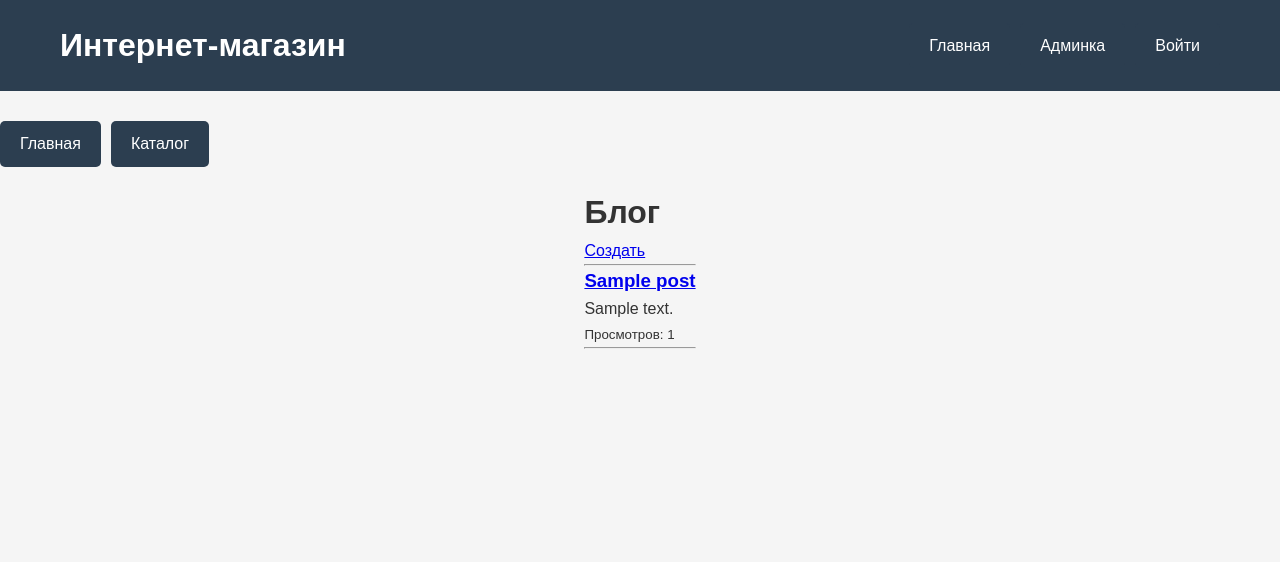
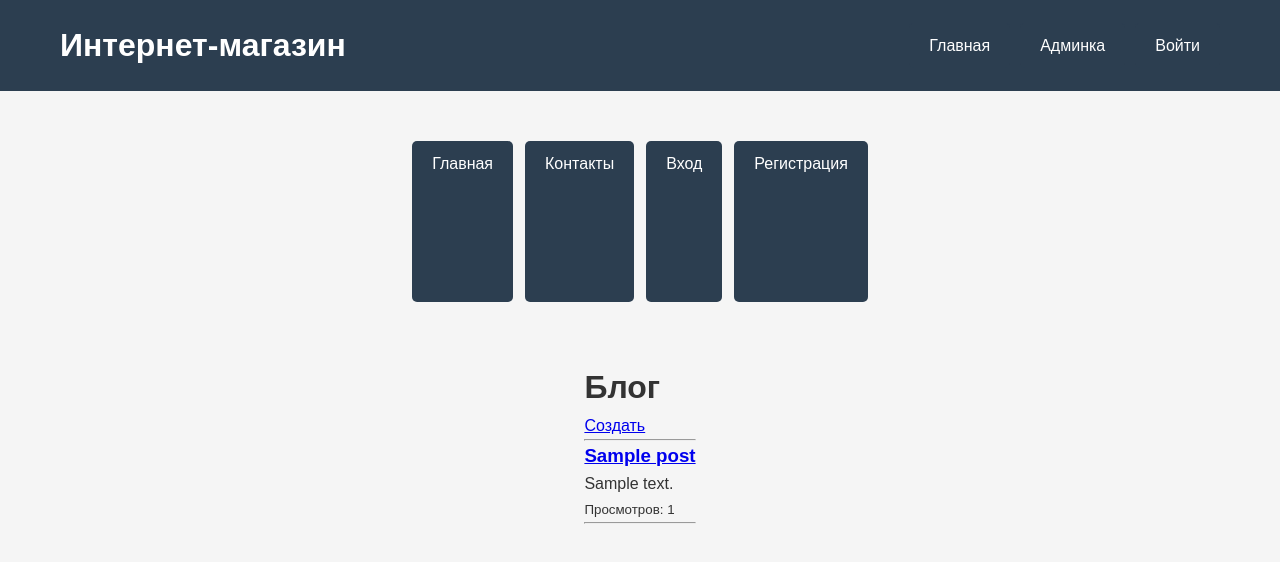
Before and after one commit to Urffin-Juss/homework_22, a Django app: template blog/templates/blog/post_list.html in a window 1280 px wide. Shown: the top 562 px of the page. Run offline with Django 5.2, Linux system fonts and the light colour scheme; the template is opened without the code that fills it: most values are stand-ins (such as "Sample title", 1, 10 or a date in 2020).

Commit message:
make losk

```diff
--- a/catalog/templates/catalog/includes/_menu.html
+++ b/catalog/templates/catalog/includes/_menu.html
@@ -1,4 +1,14 @@
-<nav class="mb-4">
-  <a href="{% url 'catalog:home' %}" class="btn btn-outline-primary me-2">Главная</a>
-  <a href="{% url 'catalog:home' %}" class="btn btn-outline-secondary">Каталог</a>
+<nav class="container" style="display:flex; gap:12px; margin-bottom: 20px;">
+  <a class="btn" href="{% url 'catalog:home' %}">Главная</a>
+  <a class="btn" href="{% url 'catalog:contacts' %}">Контакты</a>
+
+  <div style="margin-left:auto; display:flex; gap:12px;">
+    {% if user.is_authenticated %}
+      <span style="align-self:center;">Привет, {{ user.username }}!</span>
+      <a class="btn" href="{% url 'users:logout' %}">Выйти</a>
+    {% else %}
+      <a class="btn" href="{% url 'users:login' %}">Вход</a>
+      <a class="btn" href="{% url 'users:register' %}">Регистрация</a>
+    {% endif %}
+  </div>
 </nav>
--- a/users/urls.py
+++ b/users/urls.py
@@ -4,8 +4,8 @@ from .views import UserCreateView, UserLogoutView, UserLoginView
 app_name = 'users'
 
 urlpatterns = [
-    path('user/register/', UserCreateView.as_view(), name='register'),
-    path('user/login/', UserLoginView.as_view(), name='login'),
-    path('user/logout/', UserLogoutView.as_view(), name='logout'),
+    path('register/', UserCreateView.as_view(), name='register'),
+    path('login/', UserLoginView.as_view(), name='login'),
+    path('logout/', UserLogoutView.as_view(), name='logout'),
 
 ]
```
